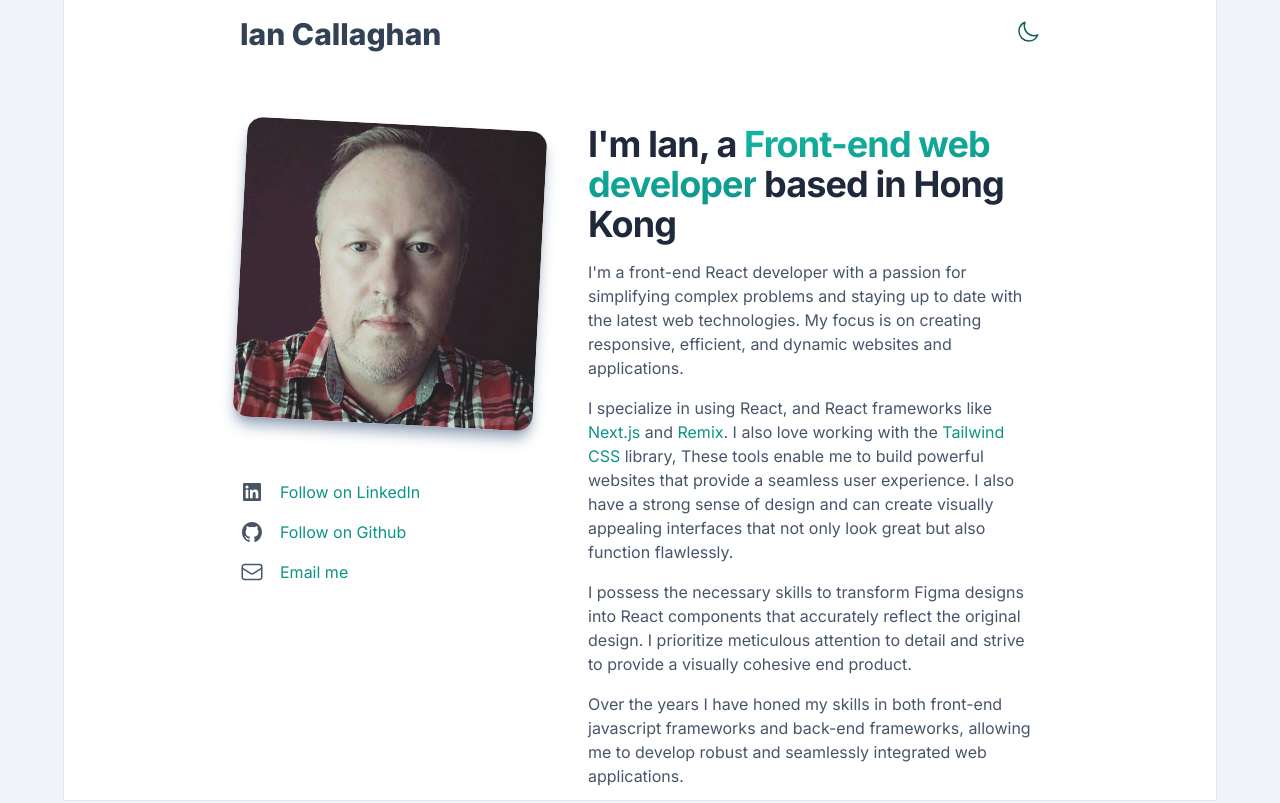
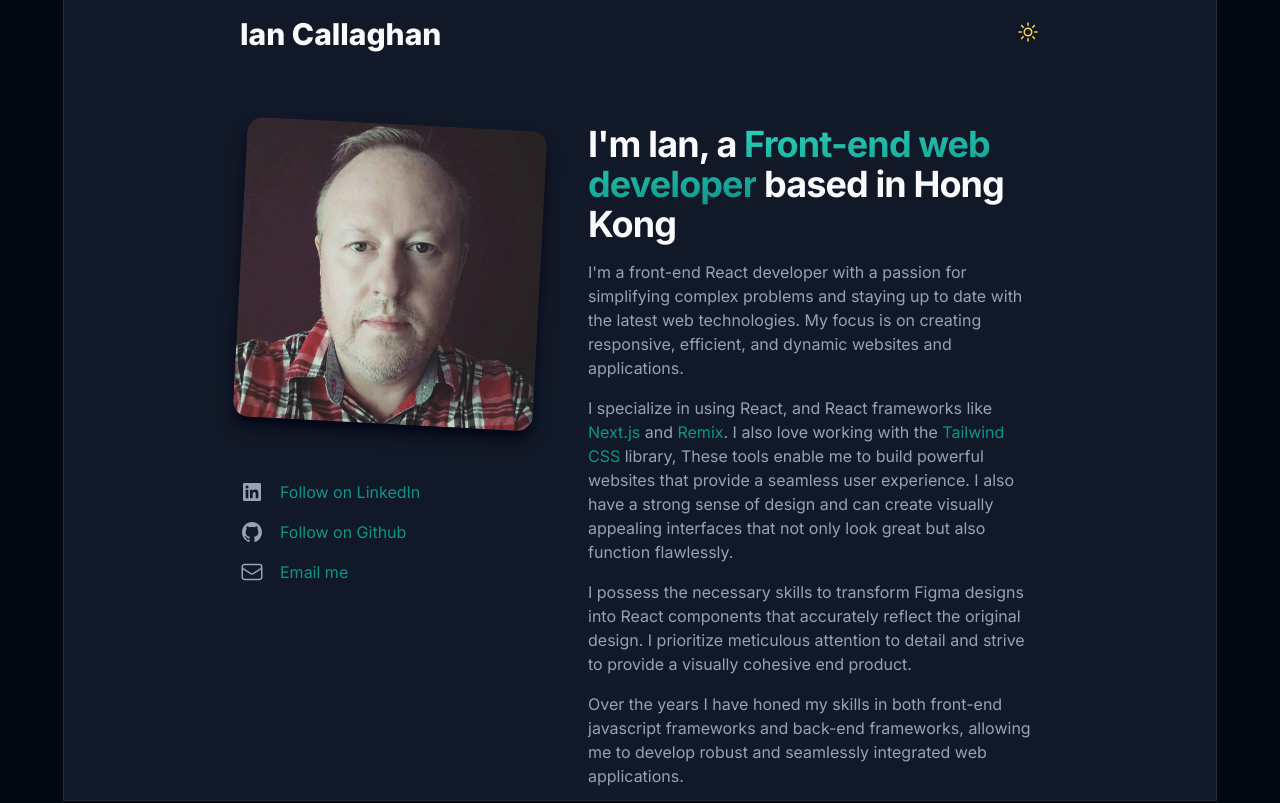
Before and after one commit to ianshk/ianc, a Next.js app: page / in a window 1280 px wide. Shown: the top 803 px of the page. Built offline with nearby package versions, Linux system fonts and the light colour scheme.

Commit message:
default to dark on the server

```diff
--- a/src/app/theme-provider.tsx
+++ b/src/app/theme-provider.tsx
@@ -2,7 +2,11 @@
 import { ThemeProvider } from 'next-themes';
 
 const Providers = ({ children }: { children: React.ReactNode }) => {
-  return <ThemeProvider attribute="class">{children}</ThemeProvider>;
+  return (
+    <ThemeProvider attribute="class" defaultTheme="dark">
+      {children}
+    </ThemeProvider>
+  );
 };
 
 export default Providers;
--- a/src/components/DarkSwitch.tsx
+++ b/src/components/DarkSwitch.tsx
@@ -12,9 +12,9 @@
     setMounted(true);
   }, []);
 
-  if (!mounted) {
-    return null;
-  }
+  // if (!mounted) {
+  //   return null;
+  // }
 
   let currentTheme = theme;
 
```
